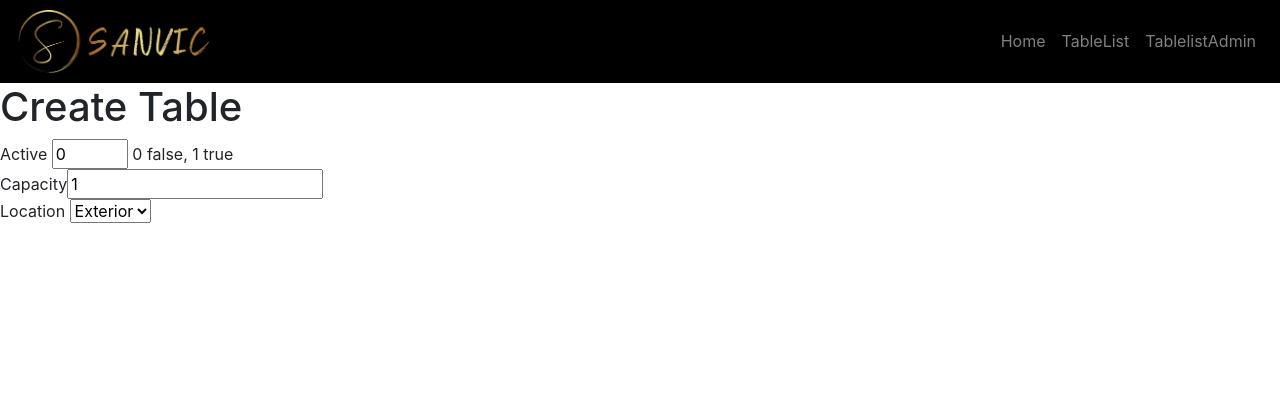
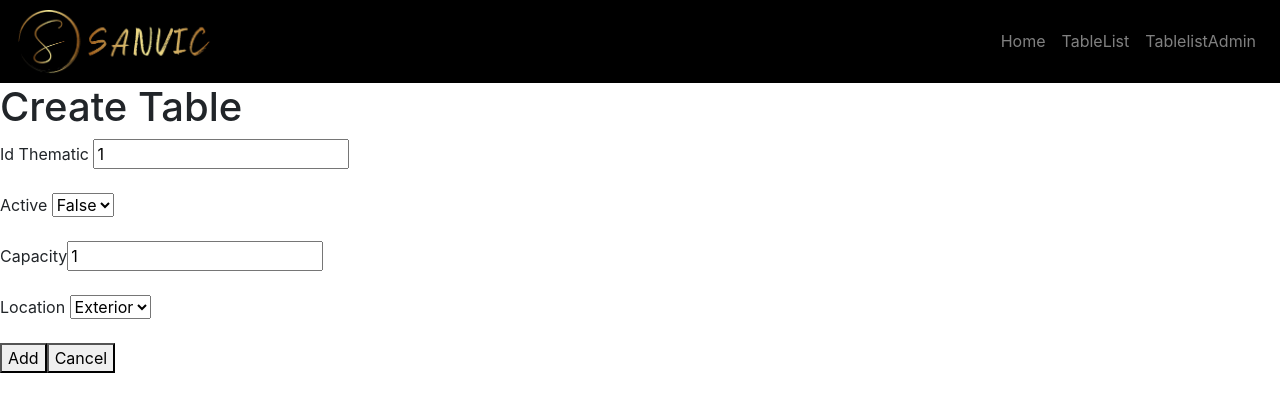
Before and after one commit to santimaal/Vue_Laravel_Golang-Gin-Go-MySQL, a Vue app in the folder Frontend/Vue/: page /addtable in a window 1280 px wide. Shown: the top 412 px of the page. Built offline with nearby package versions, Linux system fonts and the light colour scheme; no server answers.

Commit message:
CORS go, List Table admin/client & add table

```diff
--- a/Frontend/Vue/package.json
+++ b/Frontend/Vue/package.json
@@ -3,7 +3,7 @@
   "version": "0.1.0",
   "private": true,
   "scripts": {
-    "serve": "vue-cli-service serve",
+    "serve": "vue-cli-service serve --port 8081",
     "build": "vue-cli-service build",
     "lint": "vue-cli-service lint"
   },
--- a/Frontend/Vue/src/components/Header.vue
+++ b/Frontend/Vue/src/components/Header.vue
@@ -40,10 +40,10 @@ export default {
 </script>
 
 <style lang="scss">
+nav {
+    width: 100% !important;
+    background-color: black;
 
-nav {
-    width: 100%!important;
-    background-color: black;
     img {
         width: 20%;
     }
--- a/Frontend/Vue/src/services/TableService.js
+++ b/Frontend/Vue/src/services/TableService.js
@@ -3,13 +3,13 @@ import secret from '../secret.js'
 
 export default {
   getAllTable() {
-    return Api(secret.LARAVEL_APP_URL).get(`table/`)
+    return Api(secret.GO_APP_URL).get(`table`)
   },
   getTableById(id) {
     return Api(secret.LARAVEL_APP_URL).get(`table/${id}`)
   },
   createTable(data) {
-    return Api(secret.LARAVEL_APP_URL).post('table/', data)
+    return Api(secret.LARAVEL_APP_URL).post('table', data)
   },
   updateTable(data, id) {
     return Api(secret.LARAVEL_APP_URL).put(`table/${id}`, data)
--- a/Frontend/Vue/src/store/modules/table.js
+++ b/Frontend/Vue/src/store/modules/table.js
@@ -7,16 +7,11 @@ export const table = {
         tablelist: []
     },
     namespaced: true,
-    // state: {},
     mutations: {
         [Constant.ADD_TABLE]: (state, payload) => {
-            console.log(state + " : " + payload);
-            // state.tablelist.push({ ...payload });
+            state.tablelist.push({ ...payload });
         },
         [Constant.INITIALIZE_TABLE]: (state, payload) => {
-            console.log("paco")
-            // console.log(state + " : " + payload);
-
             // if (payload) {
             state.tablelist = payload;
             // } else {
@@ -30,20 +25,21 @@ export const table = {
     },
     actions: {
         [Constant.ADD_TABLE]: (store, payload) => {
-            console.log(store + " : " + payload);
-            // TableService.createTable(payload.tableitem)
-            //     .then(function (res) {
-            //         store.commit(Constant.ADD_TABLE, res.data.data);
-            //     })
-            //     .catch(function (error) {
-            //         console.log(error);
-            //     });
+            // store.commit(Constant.ADD_TABLE, payload.table)
+            TableService.createTable(payload.table)
+                .then(function (res) {
+                    console.log(res.data.data);
+                    store.commit(Constant.ADD_TABLE, res.data.data);
+                })
+                .catch(function (error) {
+                    console.log(error);
+                });
         },
         [Constant.INITIALIZE_TABLE]: (store /* payload */) => {
             TableService.getAllTable()
                 .then(function (res) {
-                    console.log(res.data.data);
-                    store.commit(Constant.INITIALIZE_TABLE, res.data.data);
+                    console.log(res.data);
+                    store.commit(Constant.INITIALIZE_TABLE, res.data);
                 })
                 .catch(function (error) {
                     console.log(error);
--- a/Frontend/Vue/src/views/admin/Table/AddTable.vue
+++ b/Frontend/Vue/src/views/admin/Table/AddTable.vue
@@ -1,15 +1,57 @@
 <template>
     <h1>Create Table</h1>
-    Active <input type="number" min="0" max="1" value="0" /> 0 false, 1 true
-    <br>
-    Capacity<input type="number" value="1" min="1" />
-    <br>
-    Location <select name="" id="">
+    Id Thematic <input type="number" min="1" v-model="state.table.id_thematic" />
+    <br><br>
+    Active <select name="" id="" v-model="state.table.is_active">
+        <option value=true selected>True</option>
+        <option value=false>False</option>
+    </select>
+    <br><br>
+    Capacity<input type="number" min="1" v-model="state.table.capacity" />
+    <br><br>
+    Location <select name="" id="" v-model="state.table.location">
         <option value="exterior" selected>Exterior</option>
         <option value="interior">Interior</option>
     </select>
+    <br><br>
+    <button type="button" @click="addTable">Add</button>
+    <router-link to="atable"><button>Cancel</button></router-link>
 </template>
-<script></script>
+
+<script>
+import Constant from '../../../Constant';
+import { reactive } from 'vue';
+import { useStore } from 'vuex';
+import { useRouter } from 'vue-router';
+
+export default {
+    setup() {
+        const store = useStore();
+        const router = useRouter()
+        const state = reactive({
+            table: { id_thematic: 1, is_active: false, capacity: 1, location: "exterior" }
+        });
+
+        const addTable = () => {
+            try {
+                if (state.table.is_active.indexOf("'")) {
+                    console.log("sii");
+                    state.table.is_active = state.table.is_active == 'false' ? false : true
+                }
+            } catch {
+                console.log("all good");
+            }
+            store.dispatch("table/" + Constant.ADD_TABLE, { table: state.table })
+            router.push({ name: "admin_table" });
+        }
+
+
+        return { state, addTable }
+    }
+}
+
+</script>
+
 <style>
 
 </style>
--- a/Frontend/Vue/src/views/admin/Table/Table.vue
+++ b/Frontend/Vue/src/views/admin/Table/Table.vue
@@ -14,10 +14,12 @@ import TableItem_admin from '../../../components/admin/TableItem.vue';
 export default {
     setup() {
         const store = useStore();
+
+        store.dispatch("table/" + Constant.INITIALIZE_TABLE);
+
         const state = reactive({
             tablelist: computed(() => store.getters["table/getTable"]),
         });
-        store.dispatch("table/" + Constant.INITIALIZE_TABLE);
         return { state };
     },
     components: { TableItem_admin }
--- a/Frontend/Vue/src/views/client/Table/Table.vue
+++ b/Frontend/Vue/src/views/client/Table/Table.vue
@@ -13,10 +13,12 @@ import TableItem_Client from '../../../components/client/TableItem.vue';
 export default {
     setup() {
         const store = useStore();
+
+        store.dispatch("table/" + Constant.INITIALIZE_TABLE);
+
         const state = reactive({
             tablelist: computed(() => store.getters["table/getTable"]),
         });
-        store.dispatch("table/" + Constant.INITIALIZE_TABLE);
         return { state };
     },
     components: { TableItem_Client }
```
Also changed, not shown: Frontend/Vue/src/views/admin/Table/UpdateTable.vue (added), 2 other files (tests, documents, lock files or other folders).
